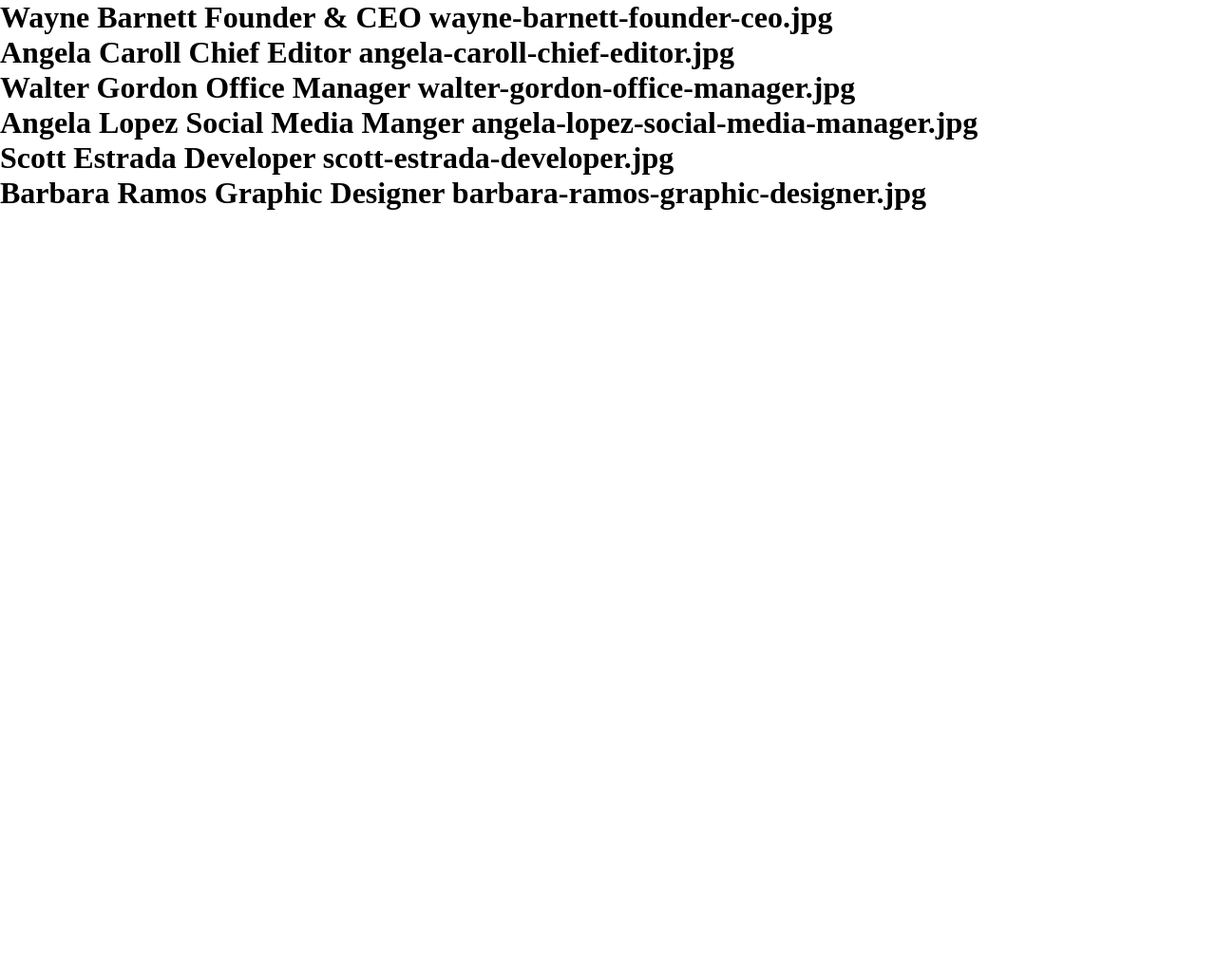
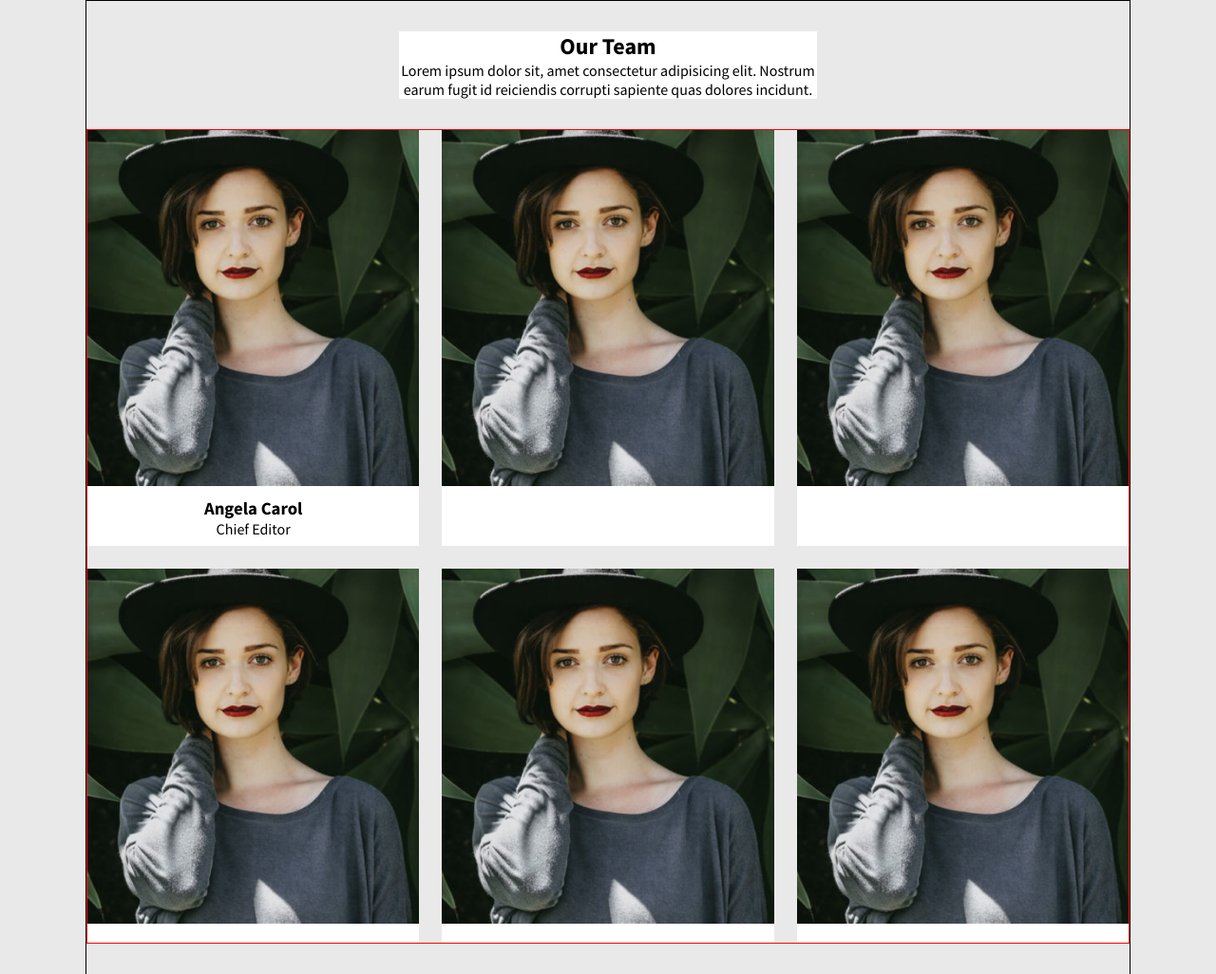
Before and after one commit to igor-86/js-our-team, a plain HTML site: page index.html in a window 1280 px wide. Shown: the whole page at 95% size. Before the commit the page ends 800 px from the top, so only its background shows below. Drawn offline with Linux system fonts and the light colour scheme.

Commit message:
Style Base static

```diff
--- a/css/style.css
+++ b/css/style.css
@@ -3,3 +3,47 @@
     padding: 0;
     box-sizing: border-box;
 }
+
+html {
+    font-family: 'Source Sans Pro', sans-serif;
+    font-size: 100%;
+}
+body {
+    background-color: #eae9e9;
+}
+
+/* main */
+.container {
+    max-width: 1100px;
+    border: 1px solid black;
+    margin: 0 auto;
+    padding: 2rem 0;
+}
+.container> .title {
+    width: 40%;
+    background-color: white;
+    text-align: center;
+    margin: 0 auto;
+    margin-bottom: 2rem;
+}
+.container-wrap {
+    width: 100%;
+
+    border: 1px solid red;
+    display: flex;
+    flex-wrap: wrap;
+    justify-content: space-between;
+    gap: 1.5rem 1rem;
+}
+.card {
+    width: calc(100% / 3 - 1rem);
+    background-color: white;
+    padding-bottom: 0.5rem;
+}
+.card > img {
+    max-width: 100%;
+    margin-bottom:0.5rem;
+}
+.card h3, p {
+    text-align: center;
+}
--- a/index.html
+++ b/index.html
@@ -5,13 +5,44 @@
     <meta http-equiv="X-UA-Compatible" content="IE=edge">
     <meta name="viewport" content="width=device-width, initial-scale=1.0">
     <title>Js Our team</title>
+    <!-- Google font link -->
+    <link rel="preconnect" href="https://fonts.googleapis.com">
+    <link rel="preconnect" href="https://fonts.gstatic.com" crossorigin>
+    <link href="https://fonts.googleapis.com/css2?family=Source+Sans+Pro:wght@300;400;600;700&display=swap" rel="stylesheet">
     <!-- CSS -->
     <link rel="stylesheet" href="css/style.css">
 </head>
 <body>
-    <div id="person">
-        <h2></h2>
-    </div>
+    <main>
+        <div class="container">
+            <div class="title">
+                <h2>Our Team</h2>
+                <p>Lorem ipsum dolor sit, amet consectetur adipisicing elit. Nostrum earum fugit id reiciendis corrupti sapiente quas dolores incidunt.</p>
+            </div>
+            <div class="container-wrap">
+                <div class="card">
+                    <img src="img/angela-caroll-chief-editor.jpg" alt="">
+                    <h3>Angela Carol</h3>
+                    <p>Chief Editor</p>
+                </div>
+                <div class="card">
+                    <img src="img/angela-caroll-chief-editor.jpg" alt="">
+                </div>
+                <div class="card">
+                    <img src="img/angela-caroll-chief-editor.jpg" alt="">
+                </div>
+                <div class="card">
+                    <img src="img/angela-caroll-chief-editor.jpg" alt="">
+                </div>
+                <div class="card">
+                    <img src="img/angela-caroll-chief-editor.jpg" alt="">
+                </div>
+                <div class="card">
+                    <img src="img/angela-caroll-chief-editor.jpg" alt="">
+                </div>
+            </div>
+        </div>
+    </main>
 
 
 
--- a/js/script.js
+++ b/js/script.js
@@ -56,11 +56,11 @@ function personInfo(personArray){
         console.log(thisClasses.name, thisClasses.role, thisClasses.image);
 
         //stampo stringa sul dom con le informazioni
-        person.innerHTML +=
+       /*  person.innerHTML +=
         `
             <h1> ${thisClasses.name} ${thisClasses.role} ${thisClasses.image} </h1>
 
-        `
+        ` */
 
     }
 
```
